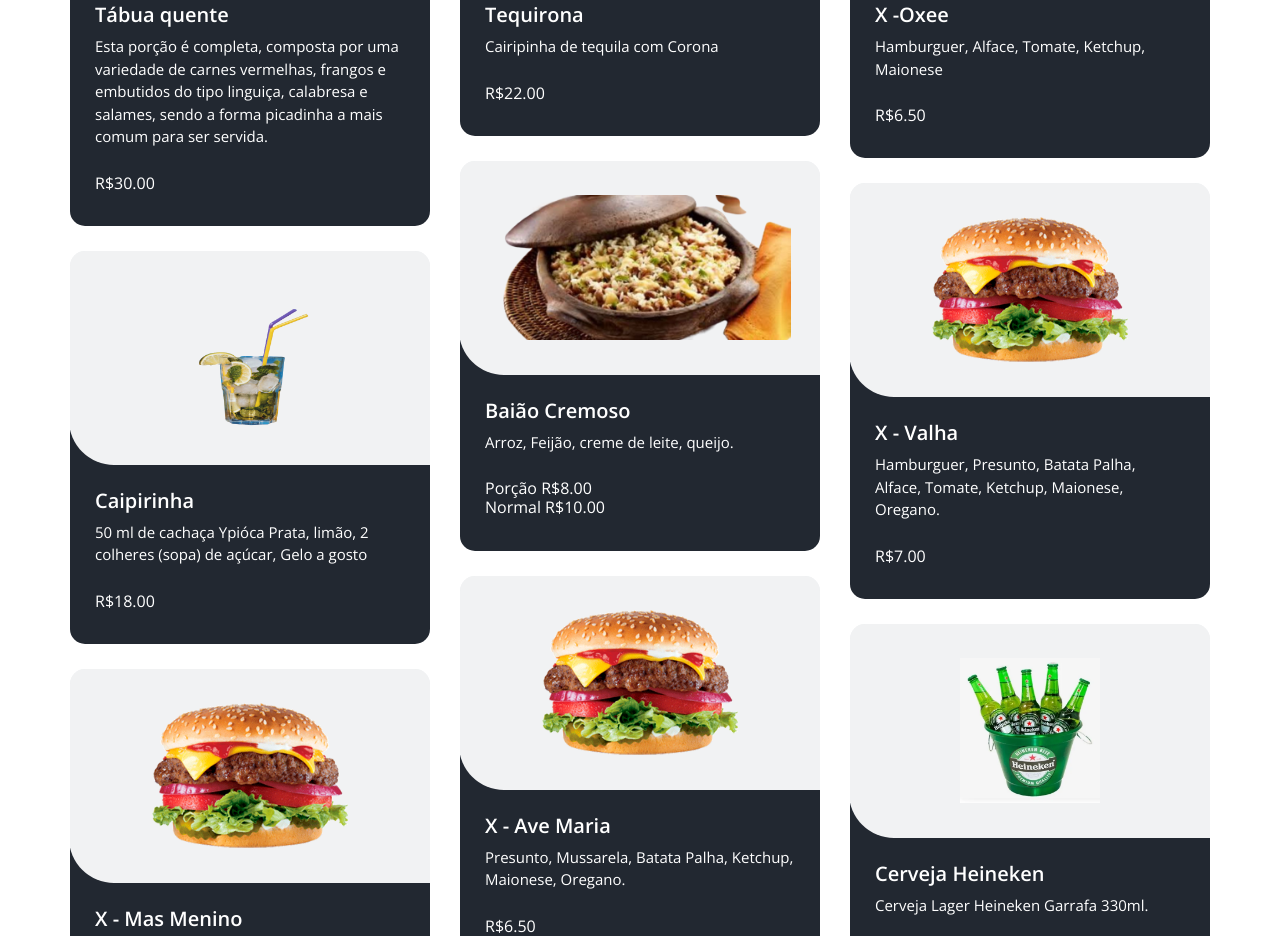
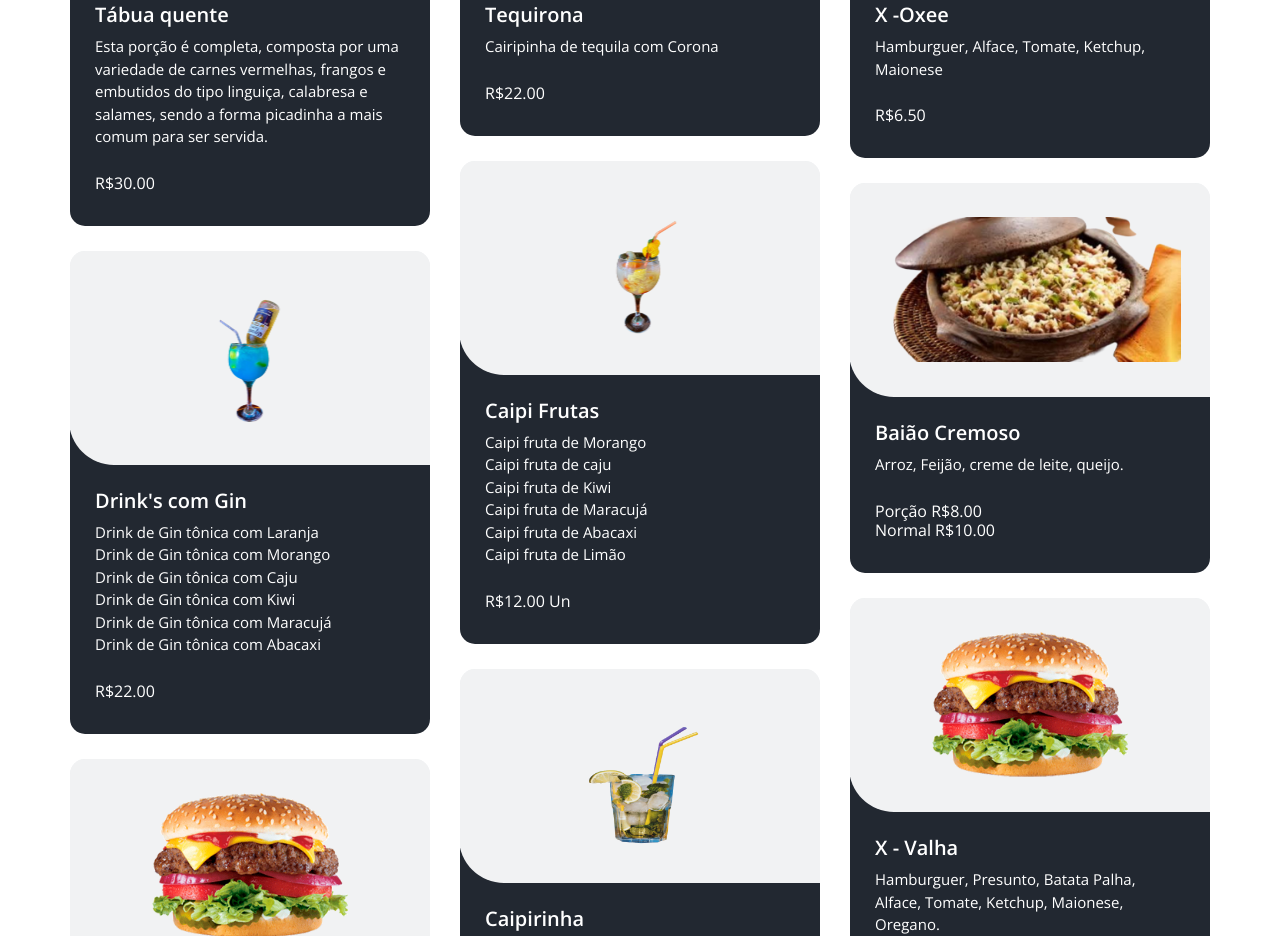
Before and after one commit to jrjrjuquia/oArriEgua, a plain HTML site: page index.html in a window 1280 px wide. Shown: the part 2126-3062 px from the top of the page. Drawn offline with nearby package versions, Linux system fonts and the light colour scheme; some packages are replaced by stand-ins of ours.

Commit message:
arriEgua
26/06/2022
hrs 12:22

```diff
--- a/index.html
+++ b/index.html
@@ -338,6 +338,36 @@
               </div>
             </div>
           </div>
+          <div class="col-sm-6 col-lg-4 all pasta">
+            <div class="box">
+              <div>
+                <div class="img-box">
+                  <img src="images/caipi caju.png" alt="">
+                </div>
+                <div class="detail-box">
+                  <h5>
+                   Caipi Frutas
+                  </h5>
+                  <p>
+                    Caipi fruta de Morango <br>
+                    Caipi fruta de caju <br>
+                    Caipi fruta de Kiwi <br>
+                    Caipi fruta de Maracujá <br>
+                    Caipi fruta de Abacaxi <br>
+                    Caipi fruta de Limão <br>
+                  </p>
+                  <div class="options">
+                    <h6>
+                      R$12.00 Un
+                    </h6>
+                    <!-- <a href="https://wa.me/+5588981433526?text=Arri%20%C3%89gua">
+                      <i class="fa fa-whatsapp" aria-hidden="true"></i>
+                    </a> -->
+                  </div>
+                </div>
+              </div>
+            </div>
+          </div>
           <div class="col-sm-6 col-lg-4 all pizza">
             <div class="box">
               <div>
@@ -355,6 +385,36 @@
                     <h6>
                       Porção R$8.00  <br>
                       Normal R$10.00
+                    </h6>
+                    <!-- <a href="https://wa.me/+5588981433526?text=Arri%20%C3%89gua">
+                      <i class="fa fa-whatsapp" aria-hidden="true"></i>
+                    </a> -->
+                  </div>
+                </div>
+              </div>
+            </div>
+          </div>
+          <div class="col-sm-6 col-lg-4 all pasta">
+            <div class="box">
+              <div>
+                <div class="img-box">
+                  <img src="images/tequirona.png" alt="">
+                </div>
+                <div class="detail-box">
+                  <h5>
+                   Drink's com Gin
+                  </h5>
+                  <p>
+                    Drink de Gin tônica com Laranja <br>
+                    Drink de Gin tônica com Morango <br>
+                    Drink de Gin tônica com Caju <br>
+                    Drink de Gin tônica com Kiwi <br>
+                    Drink de Gin tônica com Maracujá <br>
+                    Drink de Gin tônica com Abacaxi <br>
+                  </p>
+                  <div class="options">
+                    <h6>
+                      R$22.00
                     </h6>
                     <!-- <a href="https://wa.me/+5588981433526?text=Arri%20%C3%89gua">
                       <i class="fa fa-whatsapp" aria-hidden="true"></i>
```
Also changed, not shown: images/caipi caju..jpeg (added), images/caipi caju.png (added), images/caipi morango..png (added), images/caipi morango.jpeg (added).
